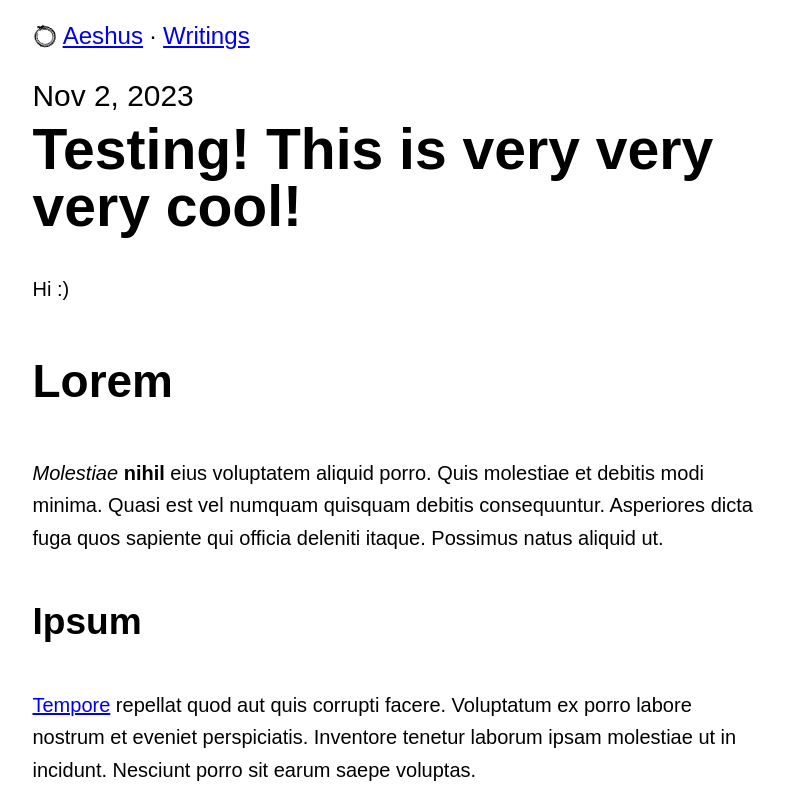
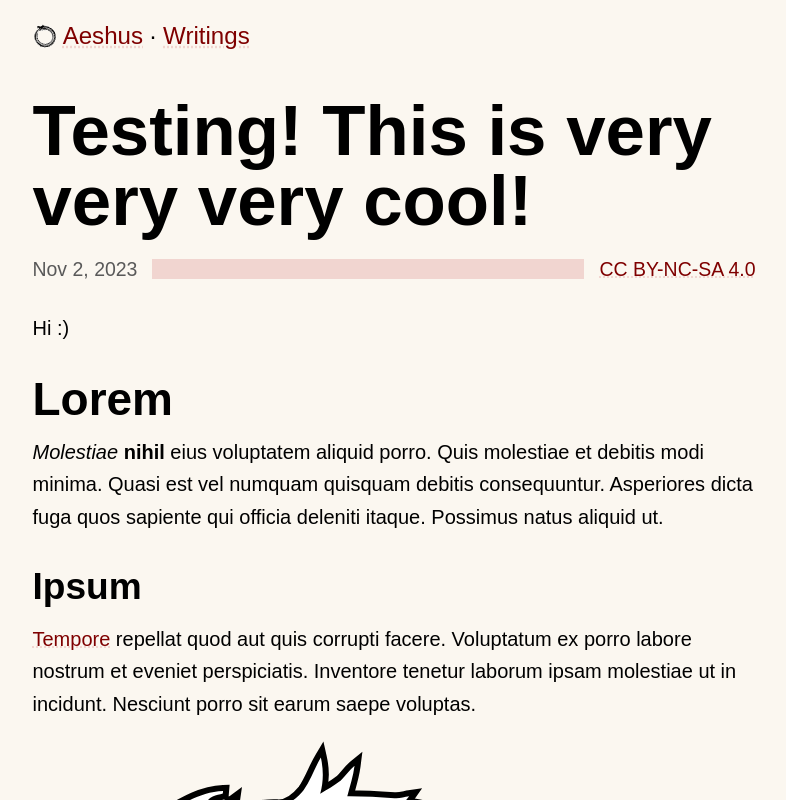
Before and after one commit to Aeshus/aeshus.github.io, an Astro site: page /writings/testing in a window 1280 px wide. Shown: the top 800 px of the page, without its empty margins (246-1032 px from the left). Built offline with nearby package versions, Linux system fonts and the light colour scheme; Astro itself is replaced by a stand-in of ours; a web font is replaced by a local one.

Commit message:
feat: New Theme
Just following Modus Operandi & Modus Vivendi themes!

```diff
--- a/src/pages/writings/[...slug].astro
+++ b/src/pages/writings/[...slug].astro
@@ -16,19 +16,31 @@ const { Content } = await entry.render();
 ---
 
 <BaseLayout content={entry.data}>
-  <div>
-    <FormattedDate date={entry.data.date}/>
-  </div>
-  <h1>{entry.data.title}</h1>
-  <Content />
+  <header>
+    <h1>{entry.data.title}</h1>
+    <div>
+      <FormattedDate date={entry.data.date}/>
+      <hr />
+      <a href="https://creativecommons.org/licenses/by-nc-sa/4.0/">CC BY-NC-SA 4.0</a>
+    </div>
+  </header>
+  <article>
+    <Content />
+  </article>
 </BaseLayout>
 
 <style>
   h1 {
-    margin-top: 0;
+    margin-bottom: var(--space-2xs);
+    font-weight: 800;
   }
 
   div {
-    font-size: var(--step-1);
+    font-size: var(--step--1);
+    display: flex;
+    align-items: center;
+    gap: 0.75rem;
+    margin-bottom: var(--space-s);
+    color: var(--tx-dim);
   }
 </style>
--- a/src/styles/global.css
+++ b/src/styles/global.css
@@ -1,6 +1,6 @@
-/* @link https://utopia.fyi/type/calculator?c=320,17,1.2,1240,20,1.25,5,2,&s=0.75|0.5|0.25,1.5|2|3|4|6,s-l&g=s,l,xl,12 */
-
 :root {
+  /* Utopia font */
+  /* @link https://utopia.fyi/type/calculator?c=320,17,1.2,1240,20,1.25,5,2,&s=0.75|0.5|0.25,1.5|2|3|4|6,s-l&g=s,l,xl,12 */
   --step--2: clamp(0.7381rem, 0.7166rem + 0.1076vw, 0.8rem);
   --step--1: clamp(0.8856rem, 0.8458rem + 0.1989vw, 1rem);
   --step-0: clamp(1.0625rem, 0.9973rem + 0.3261vw, 1.25rem);
@@ -9,27 +9,70 @@
   --step-3: clamp(1.8363rem, 1.6258rem + 1.0522vw, 2.4413rem);
   --step-4: clamp(2.2031rem, 1.9079rem + 1.4761vw, 3.0519rem);
   --step-5: clamp(2.6438rem, 2.2364rem + 2.037vw, 3.815rem);
+
+  /* Utopia Space */
+  /* @link https://utopia.fyi/space/calculator?c=320,17,1.2,1240,20,1.25,5,2,&s=0.75|0.5|0.25,1.5|2|3|4|6,s-l&g=s,l,xl,12 */
+  --space-3xs: clamp(0.25rem, 0.2283rem + 0.1087vw, 0.3125rem);
+  --space-2xs: clamp(0.5625rem, 0.5408rem + 0.1087vw, 0.625rem);
+  --space-xs: clamp(0.8125rem, 0.769rem + 0.2174vw, 0.9375rem);
+  --space-s: clamp(1.0625rem, 0.9973rem + 0.3261vw, 1.25rem);
+  --space-m: clamp(1.625rem, 1.538rem + 0.4348vw, 1.875rem);
+  --space-l: clamp(2.125rem, 1.9946rem + 0.6522vw, 2.5rem);
+  --space-xl: clamp(3.1875rem, 2.9918rem + 0.9783vw, 3.75rem);
+  --space-2xl: clamp(4.25rem, 3.9891rem + 1.3043vw, 5rem);
+  --space-3xl: clamp(6.375rem, 5.9837rem + 1.9565vw, 7.5rem);
+
+  /* Use non-variable font */
+  font-family: 'Inter', sans-serif;
+
+  /* Light theme - Modus Operandi */
+  --bg: #fbf7f0; /* bg-main */
+  --tx: #193668; /* fg-alt */
+  --tx-dim: #595959; /* fg-dim */
+  --accent: #7f0000; /* red-faint */
+  --accent-dim: #f1d5d0; /* bg-hl-line */
 }
 
-:root {
-  font-family: 'Inter', sans-serif;
+@media (prefers-color-scheme: dark) {
+  /* Dark theme - Modus Vivendi */
+  :root {
+  --bg: #0d0e1c; /* bg-main */
+  --tx: #c6daff; /* fg-alt */
+  --tx-dim: #989898; /* fg-dim */
+  --accent: #82b0ec; /* blue-faint */
+  --accent-dim: #303a6f; /* bg-hl-line */
+  }
 }
+
+@media print {
+  /* Printing friendly styling */
+  :root {
+    --bg: white;
+    --tx: black;
+    --tx-dim: gray;
+    --accent: blue;
+    --accent-dim: blue;
+  }
+}
+
+/* If browser supports variable, use this */
 @supports (font-variation-settings: normal) {
   :root {
     font-family: 'Inter var', sans-serif;
   }
 }
 
-:root {
-  --bg: white;
-  --tx: black;
+hr {
+  flex: 1;
+  height: var(--step--1);
+  border: none;
+  background-color: var(--accent-dim);
 }
 
-@media (prefers-color-scheme: dark) {
-  :root {
-    --bg: black;
-    --tx: white;
-  }
+a {
+  color: var(--accent);
+  text-decoration-color: var(--accent-dim);
+  text-decoration-style: dotted
 }
 
 body {
@@ -50,21 +93,30 @@ footer {
 
 html {
   color-scheme: light dark;
+  accent-color: var(--accent);
+
   margin: 0;
 
   text-color: var(--tx);
   background-color: var(--bg);
   font-size: var(--step-0);
-  line-height: 1.625;
+  line-height: 1.625rem;
 }
 
 * {
   box-sizing: border-box;
 }
 
+
 h1 {
-  font-size: var(--step-4);
+  font-size: var(--step-5);
   line-height: 1;
+}
+
+
+
+h2,h3,h4,h5,h6 {
+    margin-bottom: 0;
 }
 
 h2 {
@@ -83,3 +135,26 @@ img {
   max-width: 100%;
   display: block;
 }
+
+code {
+  border: 1px solid var(--accent-dim);
+  padding: 0 1px;
+}
+
+/* Code blocks */
+.astro-code {
+  font-size: var(--step--1);
+  display: block;
+  padding: 0.75ch;
+  border: 0.25ch solid var(--accent-dim);
+}
+
+.astro-code > code {
+  border: 0;
+}
+
+blockquote {
+  margin: 0;
+  padding-left: 0.75ch;
+  border-left: 0.25ch solid var(--tx-dim);
+}
```
